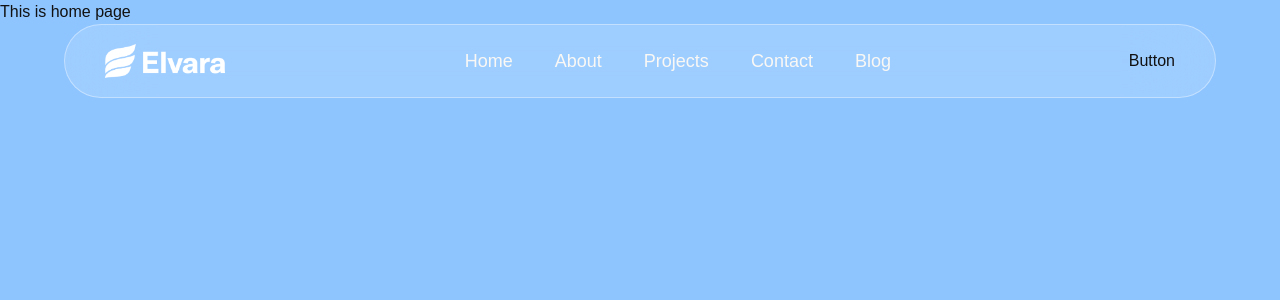
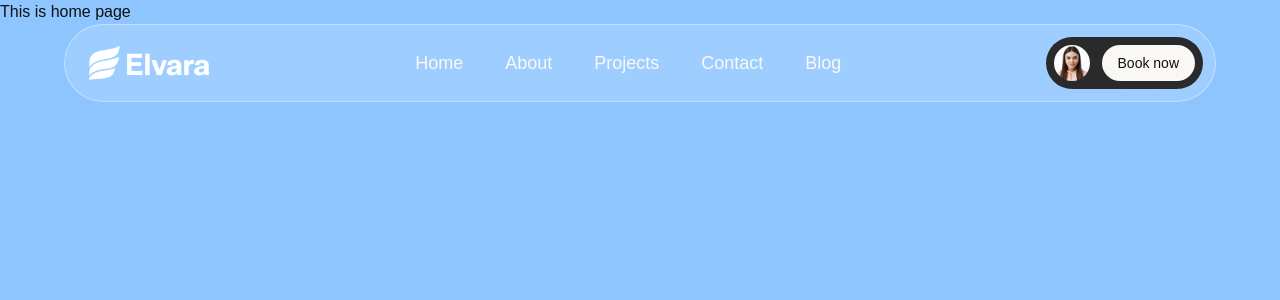
Before and after one commit to dipanjonroy/elvara-spaces, a Next.js app: page / in a window 1280 px wide. Shown: the top 300 px of the page. Built offline with nearby package versions, Linux system fonts and the light colour scheme; a web font is replaced by a local one.

Commit message:
Feat: Main button added header section

```diff
--- a/components/layout/Header.tsx
+++ b/components/layout/Header.tsx
@@ -1,15 +1,21 @@
+"use client"
+
 import MainMenu from "../navigation/MainMenu"
 import Logo from "../ui/Logo"
+import MainButton from "../ui/MainButton";
 
 export default function Header() {
   return (
     <header className="fixed inset-0 z-10 top-6">
       <div className="container mx-auto">
-        <div className="w-full px-10 py-4 bg-white/15 backdrop-blur-2xl rounded-full border border-(--white-border)">
+        <div className="w-full ps-6 pe-3 py-3 bg-white/15 backdrop-blur-2xl rounded-full border border-(--white-border)">
           <div className="w-full flex items-center justify-between">
             <Logo/>
             <MainMenu/>
-            <div>Button</div>
+
+            <MainButton className="hidden lg:inline-block" onClick={()=>console.log("Open booking modal")}/>
+
+            <button className="lg:hidden"></button>
           </div>
         </div>
       </div>
--- a/components/navigation/MainMenu.tsx
+++ b/components/navigation/MainMenu.tsx
@@ -3,7 +3,7 @@ import Link from "next/link";
 
 export default function MainMenu() {
   return (
-    <nav>
+    <nav className="hidden lg:block">
       <ul className="flex items-center gap-10 text-base xl:text-lg text-(--background) ">
         {menus.map((item) => (
           <span key={item.id} className="flex items-center -space-x-1 group">
--- a/components/ui/Logo.tsx
+++ b/components/ui/Logo.tsx
@@ -3,7 +3,7 @@ import Link from "next/link";
 
 export default function Logo() {
   return (
-    <div className="w-20 md:w-24 xl:w-30 h-10 transition-all duration-300">
+    <div className="w-20 md:w-24 xl:w-30 h-6 lg:h-10 transition-all duration-300">
       <Link href="/" className="relative block w-full h-full ">
         <Image
           loading="eager"
--- /dev/null
+++ b/components/ui/MainButton.tsx
@@ -0,0 +1,45 @@
+
+
+import Image from "next/image";
+
+interface MainButtonProps {
+  className?: string;
+  onClick: () => void;
+}
+
+export default function MainButton({ className, onClick }: MainButtonProps) {
+  return (
+    <button
+      type="button"
+      onClick={onClick}
+      className={`bg-(--foreground) p-2 rounded-full cursor-pointer ${className}`}
+    >
+      <div className="flex items-center justify-between gap-3 2xl:gap-10">
+        <div className="flex items-center gap-3">
+          <div className="w-9 h-9 rounded-full overflow-hidden relative">
+            <Image
+              src="/consultant_avatar.jpg"
+              alt="A woman consultant headshot"
+              fill
+              priority
+              sizes="40px"
+              className="object-cover"
+            />
+          </div>
+
+          <div className="flex lg:hidden 2xl:flex flex-col items-start leading-tight">
+            <span className="block text-sm font-semibold text-(--background)">
+              Olivia Bennett
+            </span>
+            <span className="block text-xs font-thin text-(--background)/70">
+              Lead Interior Designer
+            </span>
+          </div>
+        </div>
+        <span className="text-sm text-(--text-color) bg-(--background) px-4 py-2 rounded-full block">
+          Book now
+        </span>
+      </div>
+    </button>
+  );
+}
```
Also changed, not shown: public/consultant_avatar.jpg (added).
